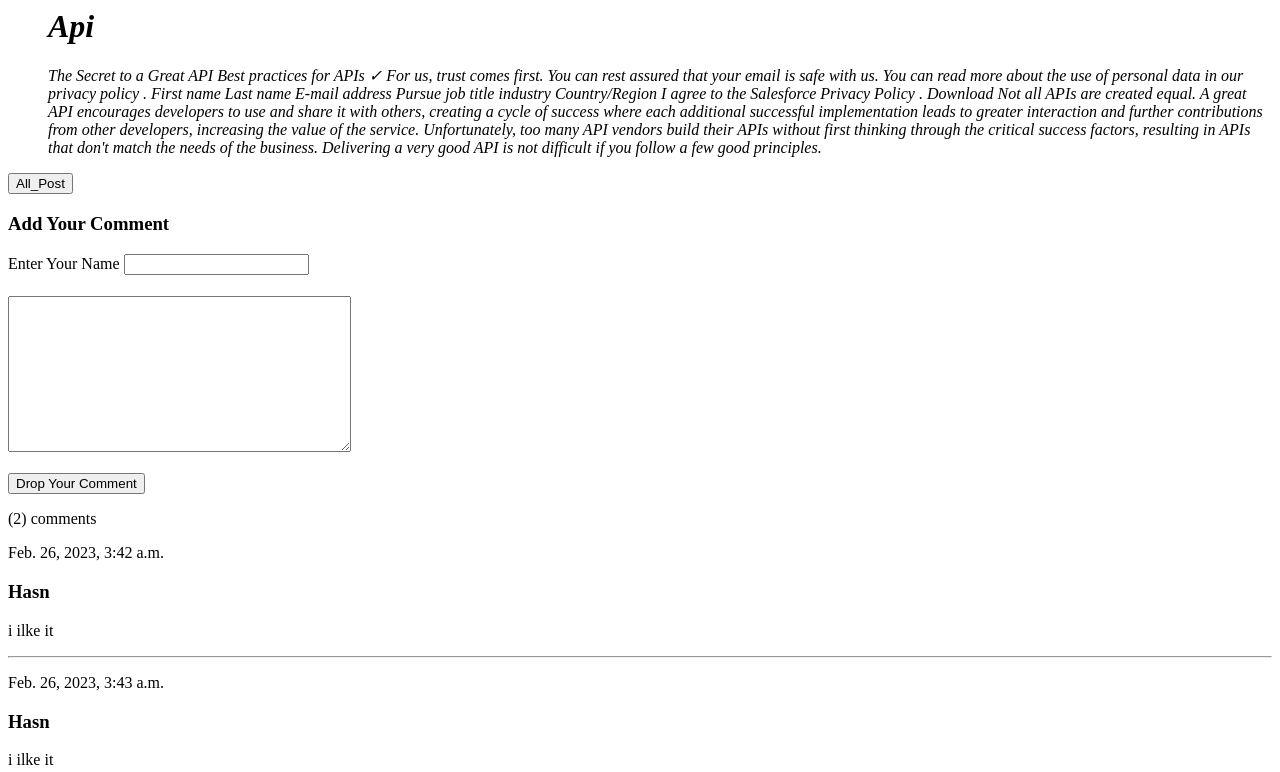
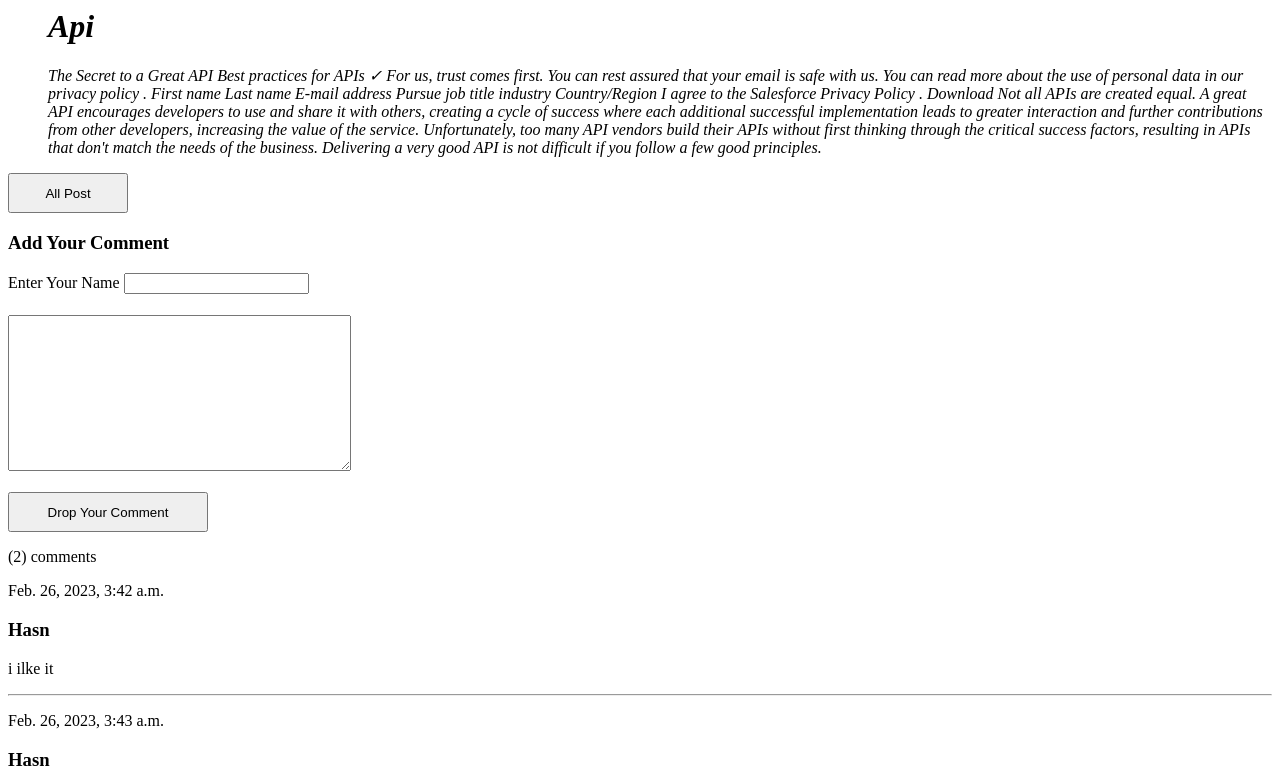
Before and after one commit to ehsanmorgan/add_comment-in-Django-using-Ajax, a Django app: a page that uses post/templates/post_detail.html in a window 1280 px wide. Shown: the top 772 px of the page. Run offline with Django 4.2, Linux system fonts and the light colour scheme; data comes from the database, SQL or seed files in the repository; both versions use the stored data as it was after the commit.

Commit message:
edit view

```diff
--- a/post/templates/post.html
+++ b/post/templates/post.html
@@ -6,12 +6,12 @@
 <form method="POST" enctype="multipart/form-data">
     {% csrf_token %}
     <h4> Title {{form.title}}</h4>
-    <h4> Your Post {{form.description}}</h4>
-     <input type="submit" value="Add Post">
+    <h4> Create Post {{form.description}}</h4>
+     <input style="height:40px ; width: 120px;" type="submit" value="Add Post">
 
 </form>
 
 
 
 
- <form method='POST'  action="{% url 'all_posts:home'%}"> <input type="submit" value="All_Post"> {% csrf_token %}     </form>    </div>
+ <form method='POST'  action="{% url 'all_posts:home'%}"> <input style="height:40px ; width: 120px;" type="submit" value=" Show All Post"> {% csrf_token %}     </form>    </div>
--- a/post/templates/post_detail.html
+++ b/post/templates/post_detail.html
@@ -9,7 +9,7 @@
 
 
 
-	<form   action="{% url 'all_posts:home'%}"> <input type="submit" value="All_Post">  </form>
+	<form   action="{% url 'all_posts:home'%}"> <input style="height:40px ; width: 120px;" type="submit" value="All Post">  </form>
 		{% csrf_token %}
 
 
@@ -28,7 +28,7 @@
 									<p> Enter Your Name	{{form.name}} </p>
 									<h4>	{{form.body}} </h4>
 
-     								<button type="submit" class="btn btn-primary  m-3 " > Drop Your Comment </button>
+     								<button style="height:40px ; width: 200px;" type="submit" class="btn btn-primary  m-3 " > Drop Your Comment </button>
 									<p> ({{post.comments.all|length}}) comments </p>
 
 							</form>
```
Also changed, not shown: post/templates/base.html (+9 -5 lines), db.sqlite3.
